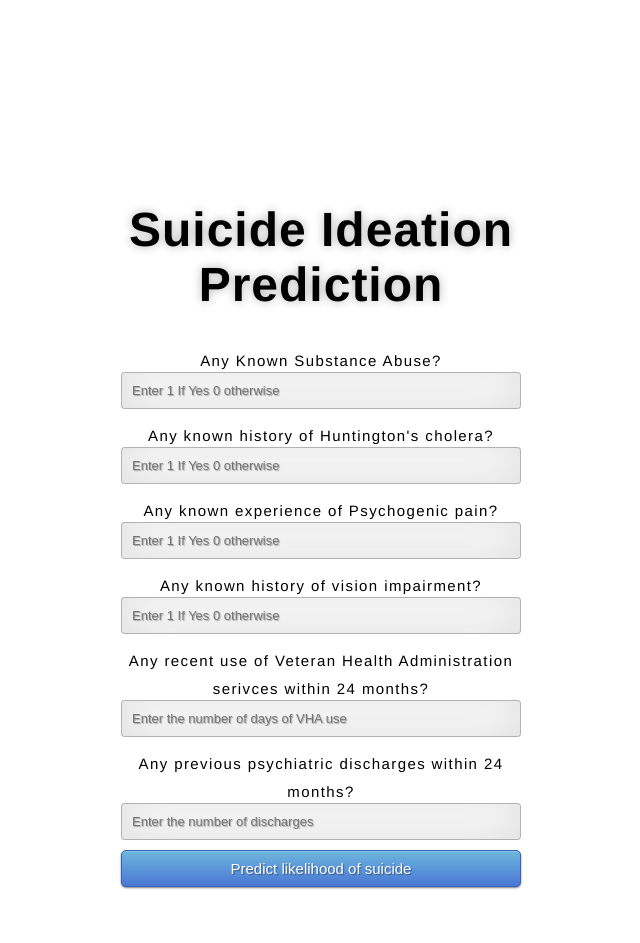
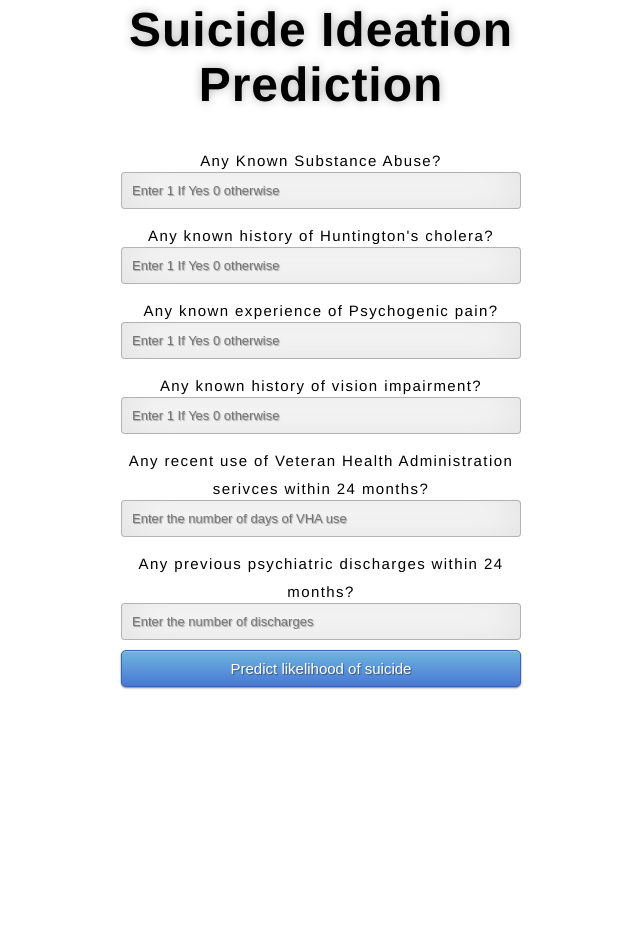
Before and after one commit to IrenaGao/TISTAVeteranSuicide, a Flask app: page / in a window 1280 px wide. Shown: the whole page, without its empty margins (369-1009 px from the left). After the commit the page ends 689 px from the top, so only its background shows below. Run offline with Flask 2, Linux system fonts and the light colour scheme; parts of the project's set-up code (start-up, migrations or seed data) failed here and were passed over.

Commit message:
Update css

```diff
--- a/static/css/style.css
+++ b/static/css/style.css
@@ -19,7 +19,7 @@ body {
 	height:100%;
 	font-family: 'Helvetica';
 	background: #fff;
-	color: #fff;
+	color: #000;
 	font-size: 24px;
 	text-align:center;
 	letter-spacing:1.4px;
@@ -28,7 +28,7 @@ body {
 
 .login {
 	position: absolute;
-	top: 40%;
+	top: 15%;
 	left: 50%;
 	margin: -150px 0 0 -150px;
 	width:400px;
```
